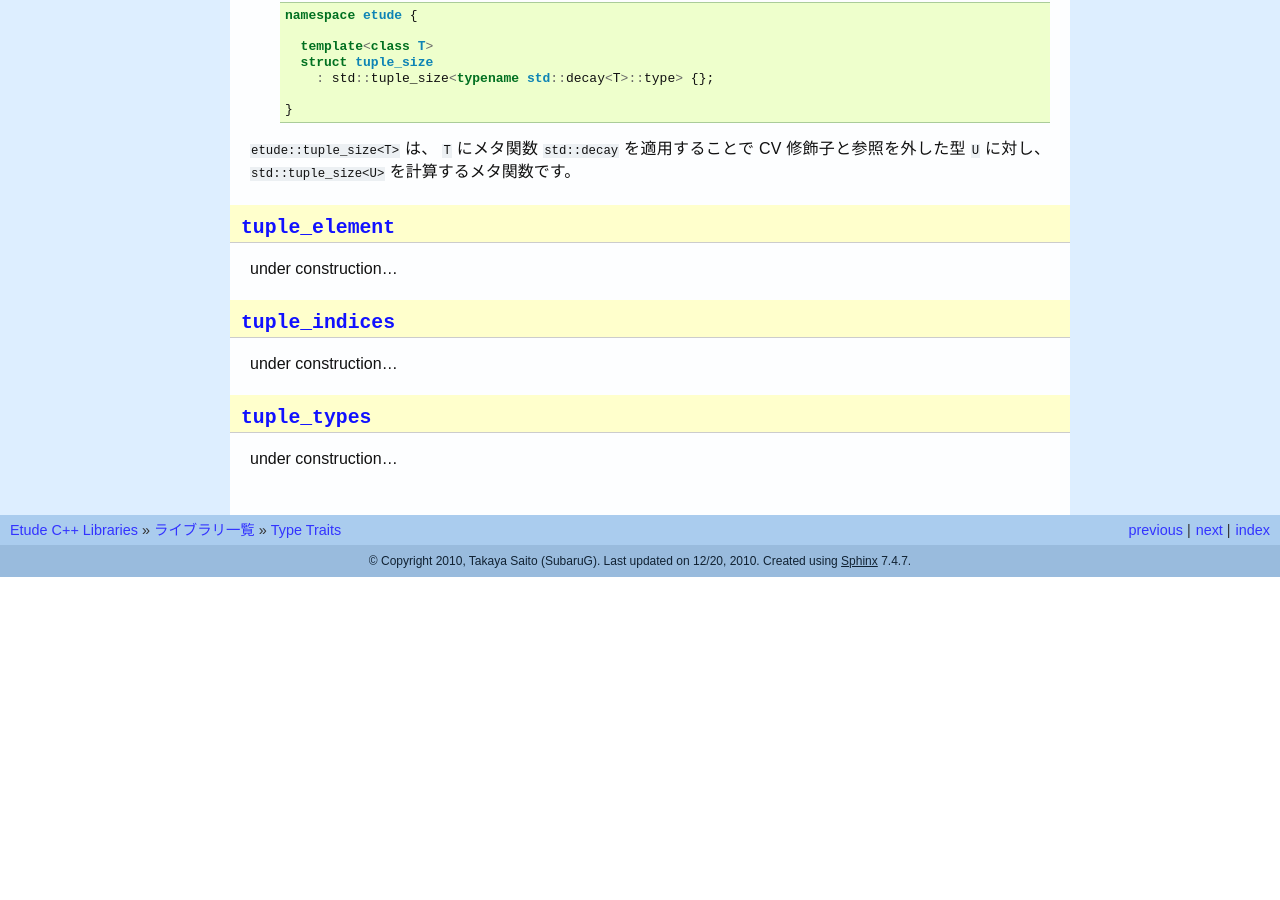
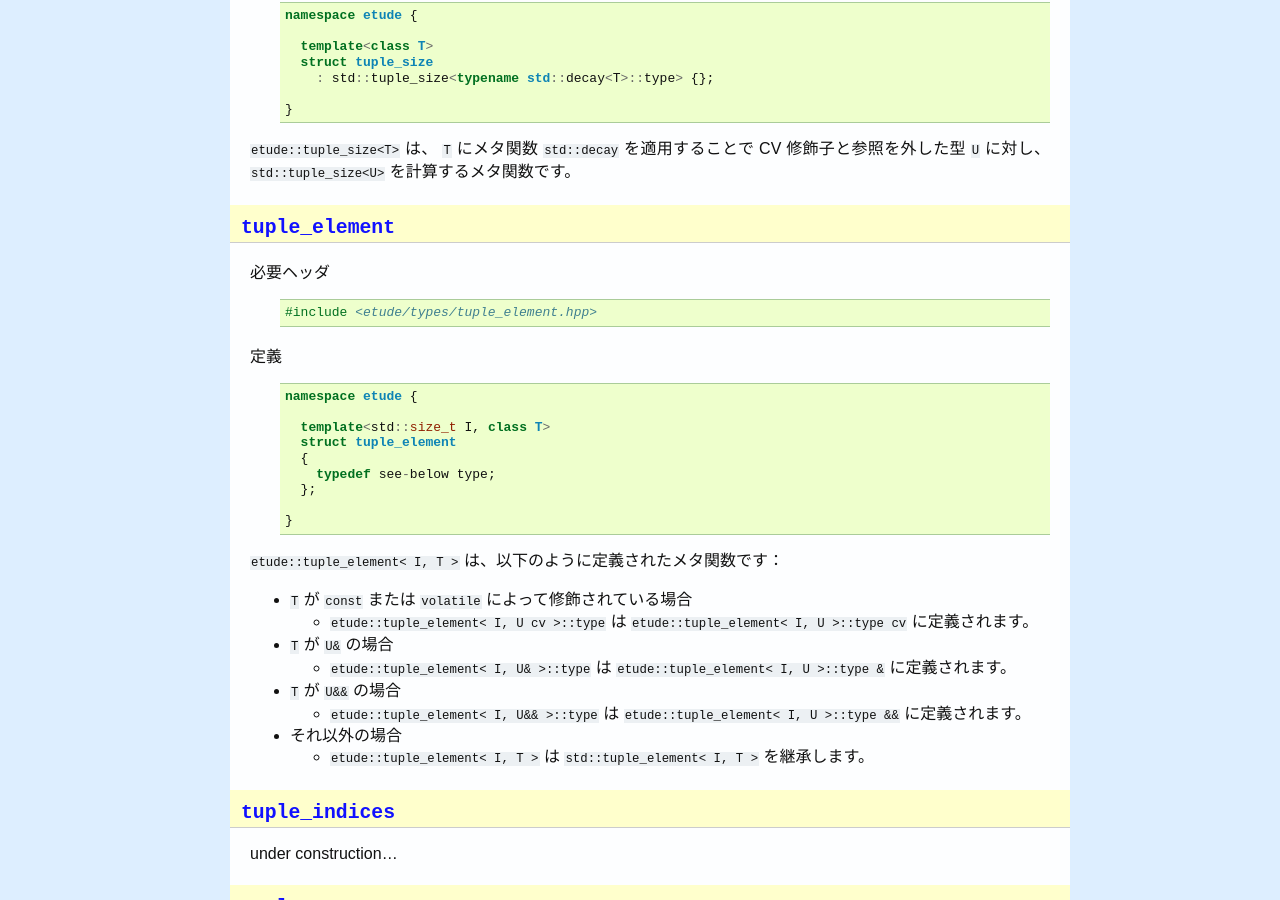
Before and after one commit to gintenlabo/etude, a Sphinx documentation site: the page built from docs/types.rst, in a window 1280 px wide and 900 px high, scrolled down 3045 px. Built offline with Sphinx 7.4.7, drawn with Linux system fonts in a browser that asks for light colours; before the commit the page ends 3622 px from its top, so only the background shows below that.

Commit message:
tuple_element のドキュメントを追加

```diff
--- a/docs/types.rst
+++ b/docs/types.rst
@@ -187,7 +187,44 @@ CV 修飾子と参照を外した型 ``U`` に対し、 ``std::tuple_size<U>``
 ``tuple_element``
 -----------------
 
-under construction...
+必要ヘッダ
+  ::
+
+    #include <etude/types/tuple_element.hpp>
+
+定義
+  ::
+
+    namespace etude {
+
+      template<std::size_t I, class T>
+      struct tuple_element
+      {
+        typedef see-below type;
+      };
+
+    }
+
+``etude::tuple_element< I, T >`` は、以下のように定義されたメタ関数です：
+
+- ``T`` が ``const`` または ``volatile`` によって修飾されている場合
+
+  - ``etude::tuple_element< I, U cv >::type`` は
+    ``etude::tuple_element< I, U >::type cv`` に定義されます。
+
+- ``T`` が ``U&`` の場合
+
+  - ``etude::tuple_element< I, U& >::type`` は
+    ``etude::tuple_element< I, U >::type &`` に定義されます。
+
+- ``T`` が ``U&&`` の場合
+
+  - ``etude::tuple_element< I, U&& >::type`` は
+    ``etude::tuple_element< I, U >::type &&`` に定義されます。
+
+- それ以外の場合
+
+  - ``etude::tuple_element< I, T >`` は ``std::tuple_element< I, T >`` を継承します。
 
 
 ``tuple_indices``
```
